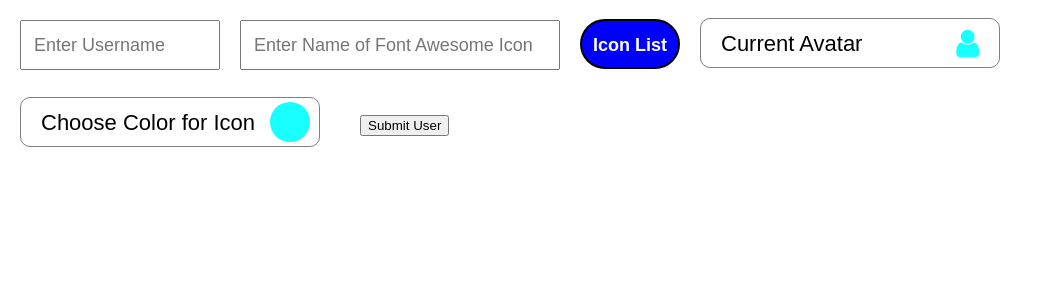
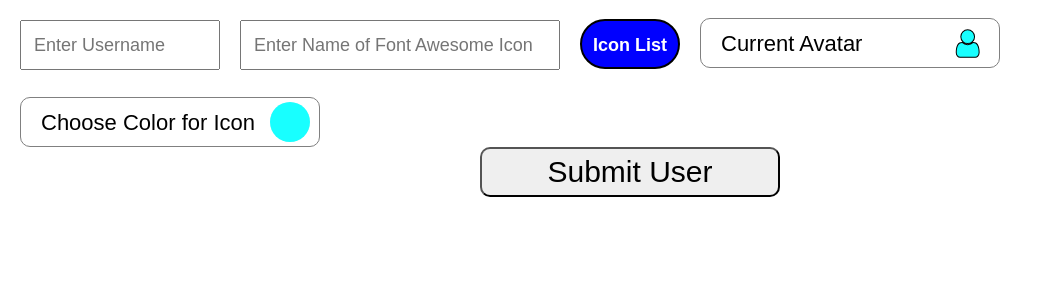
Before and after one commit to JonathanCass/chatapp, a React (Create React App) app in the folder client/: page / in a window 1280 px wide. Shown: the top 300 px of the page, without its empty margins (0-1043 px from the left). Built offline with nearby package versions, Linux system fonts and the light colour scheme; no server answers; a web font is replaced by a local one.

Commit message:
Looks okay

```diff
--- a/client/src/components/Login.js
+++ b/client/src/components/Login.js
@@ -30,10 +30,10 @@ class Login extends Component {
                     <input style={styles.name} placeholder='Enter Username' name='username' onChange={this.handleChange} />
                     <input style={styles.icon} placeholder='Enter Name of Font Awesome Icon' name='icon' onChange={this.handleChange} />
                     <div style={styles.link}><a style={styles.anchor} href="http://fontawesome.io/icons/"> Icon List </a></div>
-                    <div style={styles.avatarBox}>Current Avatar<i style={{color:this.state.iconColor,lineHeight: '50px',marginRight: 20,fontSize: 32}} className={'fa fa-'+this.state.icon} aria-hidden="true"></i></div>
+                    <div style={styles.avatarBox}>Current Avatar<i style={{color:this.state.iconColor,lineHeight: '50px',marginRight: 20,fontSize: 32,WebkitTextStroke:'1px black'}} className={'fa fa-'+this.state.icon} aria-hidden="true"></i></div>
                     <div style={styles.colorBox}> Choose Color for Icon</div>
                     <div style={styles.circle}><input style={styles.iconColor} onChange={this.handleChange} name='iconColor' type='color' value={this.state.iconColor} /></div>
-                    <button>Submit User</button>
+                    <button style={styles.submitUser}>Submit User</button>
                 </form>
             </div>
         )
--- a/client/src/components/Login.styles.js
+++ b/client/src/components/Login.styles.js
@@ -70,6 +70,14 @@ const styles = {
         position: 'relative',
         right: 50,
         top: 12
+    },
+    submitUser:{
+        height: 50,
+        display: 'block',
+        width: 300,
+        fontSize: 30,
+        marginLeft: 480,
+        borderRadius: 10
     }
 }
 
--- a/client/src/components/Room.js
+++ b/client/src/components/Room.js
@@ -51,7 +51,6 @@ class Room extends Component {
         }
     }
     render(){
-        console.log(this.props.user)
         return(
             <div style={styles.roomContainer}>
 
@@ -79,7 +78,7 @@ class Room extends Component {
                     <ul style={styles.messages}>
                         {this.props.messages.map((entry)=>(
                             <li style={styles.entry} key={Math.random()}>
-                                <div style={styles.avatar}><i style={{color:this.props.user.color,fontSize: 32}} className={'fa fa-'+this.props.user.icon} aria-hidden="true"></i></div>
+                                <div style={styles.avatar}><i style={{color:this.props.user.color,fontSize: 24,WebkitTextStroke:'1px black',lineHeight:'32px'}} className={'fa fa-'+this.props.user.icon} aria-hidden="true"></i></div>
                                 <div style={styles.messageContainer}>
                                     <div style={styles.timeName}>
                                         <span style={styles.name}>{entry.username + ":" }</span>
--- a/client/src/components/Room.styles.js
+++ b/client/src/components/Room.styles.js
@@ -11,7 +11,8 @@ const styles = {
     entry: {
         display:'flex',
         border: '1px solid grey',
-        borderWidth: '0 0 1px 0'
+        borderWidth: '0 0 1px 0',
+        lineHeight: '32px',
     },
     room: {
         position:'relative',
@@ -44,7 +45,9 @@ const styles = {
         border: '2px solid #777',
     },
     timeName:{
-        display: 'inline-block'
+        display: 'inline-block',
+        height: 30,
+        lineHeight: '32px'
     },
     name:{
         marginRight: 10
@@ -53,7 +56,7 @@ const styles = {
        position: 'absolute',
        right: 0,
        display: 'inline-block',
-       lineHeight: '26px',
+       lineHeight: '32px',
     },
     sizeEntry:{
         height:30,
```
